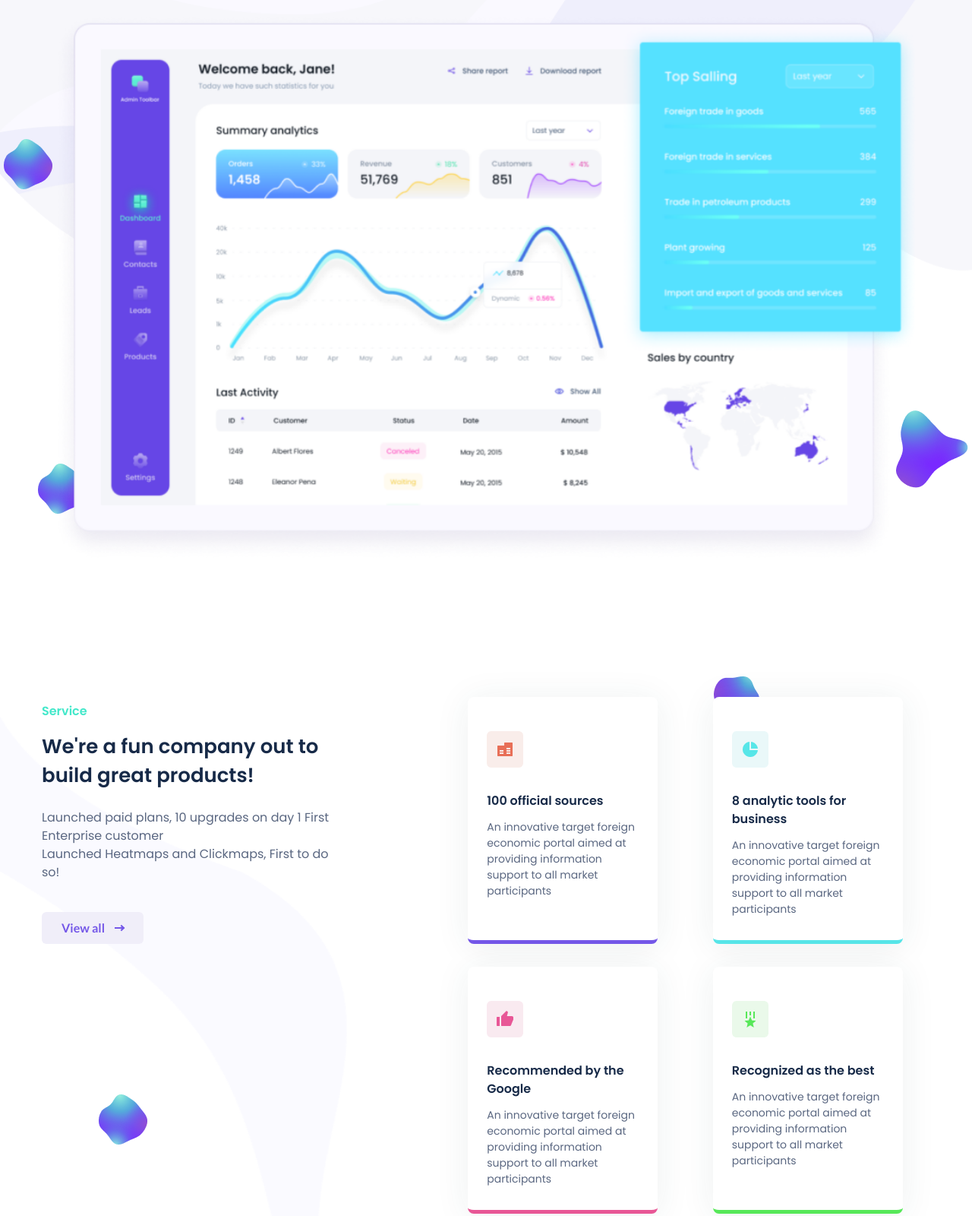
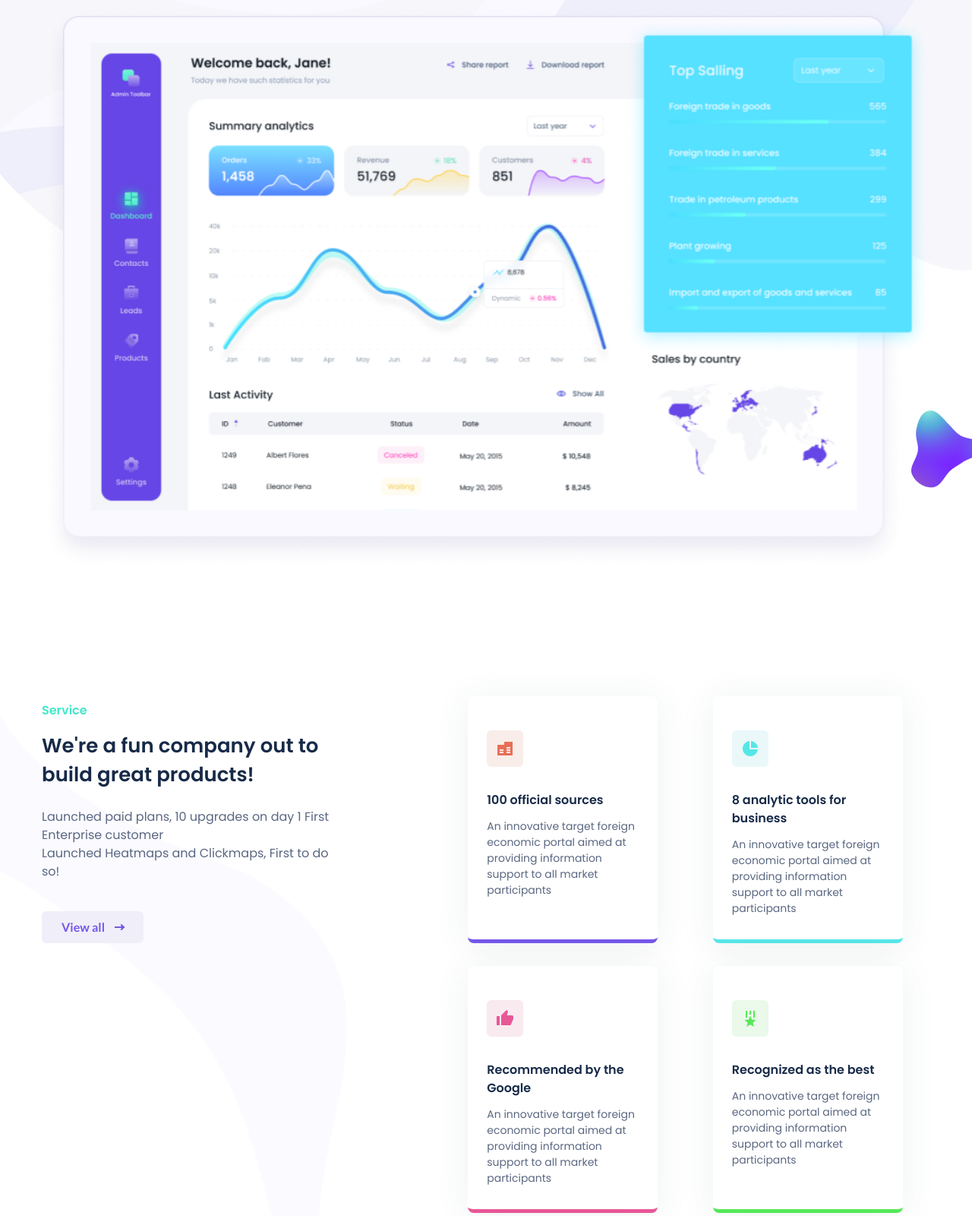
Before and after one commit to gurinalex91/PromoCRM, a plain HTML site: page index.html in a window 1280 px wide. Shown: the part 360-1960 px from the top of the page at 76% size. Drawn offline with nearby package versions, Linux system fonts and the light colour scheme.

Commit message:
change parallax

```diff
--- a/css/style.css
+++ b/css/style.css
@@ -141,7 +141,6 @@ button{
 .header__image{
     text-align: center;
     max-width: 100%;
-    padding: 10px 15px;
 }
 .header__image img{
     width: 100%;
@@ -788,7 +787,7 @@ button{
 #bg2-1 {
     position: absolute;
     top: 162px;
-    left: 200px;
+    left: 100px;
 }
 #bg2-2 {
     position: absolute;
@@ -797,48 +796,19 @@ button{
 }
 #bg2-3 {
     position: absolute;
-    top: 543px;
-    left: -35px;
+    top: 900px;
+    left: 1160px;
 }
+
 #bg2-4 {
-    position: absolute;
-    top: 800px;
-    left: 250px;
-}
-#bg2-5 {
-    position: absolute;
-    top: 900px;
-    left: 1140px;
-}
-#bg2-6 {
-    position: absolute;
-    top: 970px;
-    left: 10px;
-}
-#bg2-7 {
     position: absolute;
     top: 2500px;
     left: 1150px;
 }
-#bg2-8 {
-    position: absolute;
-    top: 1600px;
-    left: 1300px;
-}
-#bg2-9 {
-    position: absolute;
-    top: 1800px;
-    left: 90px;
-}
-#bg2-10 {
+#bg2-5 {
     position: absolute;
     top: 2000px;
     left: -120px;
-}
-#bg2-11 {
-    position: absolute;
-    top: 2700px;
-    left: -130px;
 }
 /* background (blots) */
 #parallax-bg1 {
@@ -851,40 +821,26 @@ button{
 }
 #bg1-1 {
     position: absolute;
-    top: 365px;
-    left: -270px;
+    top: 543px;
+    left: -170px;
 }
+
 #bg1-2 {
-    position: absolute;
-    top: 440px;
-    left: 795px;
-}
-#bg1-3 {
     position: absolute;
     top: 900px;
     left: -220px;
 }
+#bg1-3 {
+    position: absolute;
+    top: 1000px;
+    left: 1300px;
+}
 #bg1-4 {
-    position: absolute;
-    top: 900px;
-    left: 620px;
-}
-#bg1-5 {
-    position: absolute;
-    top: 1250px;
-    left: 900px;
-}
-#bg1-6 {
-    position: absolute;
-    top: 1450px;
-    left: 600px;
-}
-#bg1-7 {
     position: absolute;
     top: 1850px;
     left: -290px;
 }
-#bg1-8 {
+#bg1-5 {
     position: absolute;
     top: 2050px;
     left: 470px;
--- a/index.html
+++ b/index.html
@@ -465,27 +465,18 @@
 <div id="parallax-bg2">
     <img id="bg2-1" src="images/blot-lg1.png" alt="blot"/>
     <img id="bg2-2" src="images/blot-lg2.png" alt="blot"/>
-    <img id="bg2-3" src="images/blot-lg3.png" alt="blot"/>
+    <img id="bg2-3" src="images/blot-lg1.png" alt="blot"/>
     <img id="bg2-4" src="images/blot-lg4.png" alt="blot"/>
-    <img id="bg2-5" src="images/blot-lg1.png" alt="blot"/>
-    <img id="bg2-6" src="images/blot-lg3.png" alt="blot"/>
-    <img id="bg2-7" src="images/blot-lg4.png" alt="blot"/>
-    <img id="bg2-8" src="images/blot-lg1.png" alt="blot"/>
-    <img id="bg2-9" src="images/blot-lg3.png" alt="blot"/>
-    <img id="bg2-10" src="images/blot-lg4.png" alt="blot"/>
-    <img id="bg2-11" src="images/blot-lg5.png" alt="blot"/>
+    <img id="bg2-5" src="images/blot-lg4.png" alt="blot"/>
 </div>
 
 <!-- Parallax  background blots -->
 <div id="parallax-bg1">
     <img id="bg1-1" src="images/blot-lg5.png" alt="blot"/>
-    <img id="bg1-2" src="images/blot-lg5.png" alt="blot"/>
-    <img id="bg1-3" src="images/blot-lg2.png" alt="blot"/>
-    <img id="bg1-4" src="images/blot-lg5.png" alt="blot"/>
-    <img id="bg1-5" src="images/blot-lg2.png" alt="blot"/>
-    <img id="bg1-6" src="images/blot-lg1.png" alt="blot"/>
-    <img id="bg1-7" src="images/blot-lg2.png" alt="blot"/>
-    <img id="bg1-8" src="images/blot-lg3.png" alt="blot"/>
+    <img id="bg1-2" src="images/blot-lg2.png" alt="blot"/>
+    <img id="bg1-3" src="images/blot-lg5.png" alt="blot"/>
+    <img id="bg1-4" src="images/blot-lg2.png" alt="blot"/>
+    <img id="bg1-5" src="images/blot-lg3.png" alt="blot"/>
 </div>
 <script src="https://ajax.googleapis.com/ajax/libs/jquery/3.4.1/jquery.min.js"></script>
 <script src="js/slick.min.js"></script>
```
